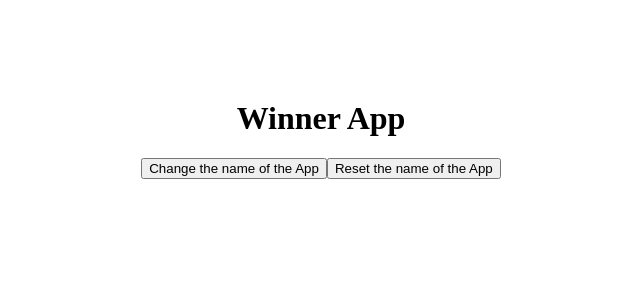
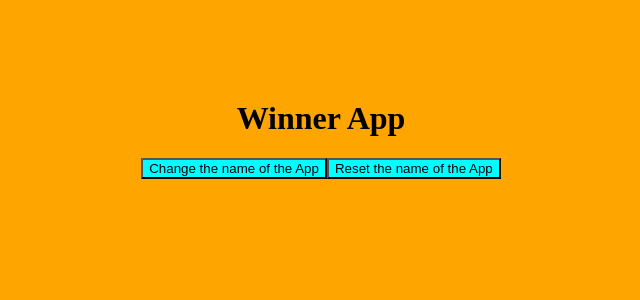
Before and after one commit to Janviermbilizi/sutwa-demo-app, a React (Create React App) app in the folder client/: page / in a window 1280 px wide. Shown: the top 300 px of the page, without its empty margins (319-959 px from the left). Built offline with nearby package versions, Linux system fonts and the light colour scheme.

Commit message:
added styling to landing page

```diff
--- a/client/src/App.css
+++ b/client/src/App.css
@@ -1,3 +1,11 @@
+body {
+  background-color: orange;
+}
+
+button {
+  background-color: aqua;
+}
+
 .App {
   text-align: center;
   margin-top: 100px;
```
Also changed, not shown: 1 other file (tests, documents, lock files or other folders).
